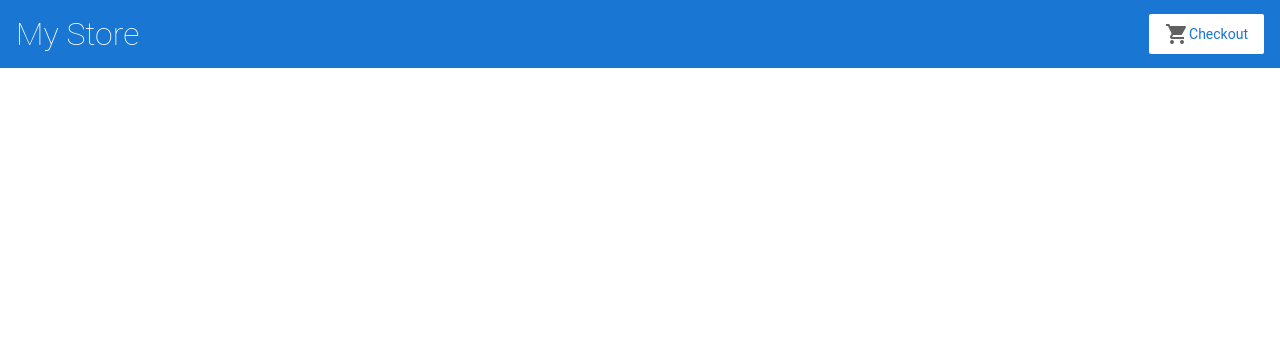
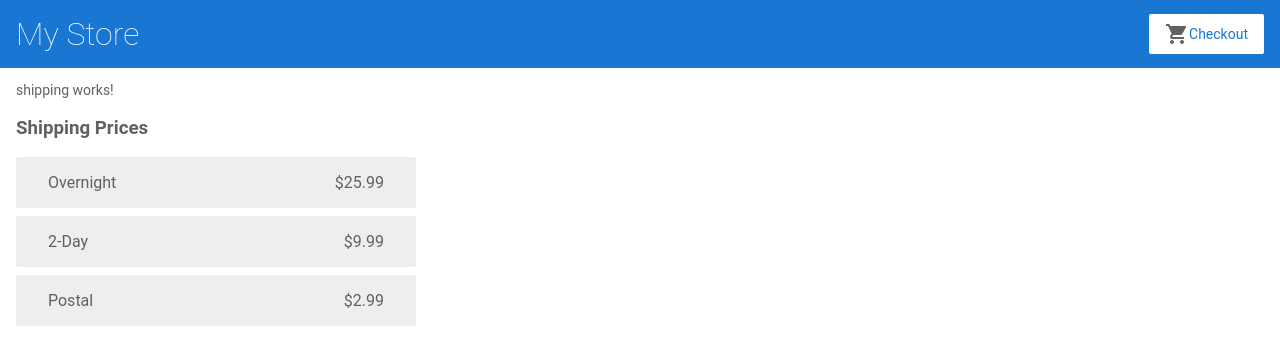
Before and after one commit to prusinskis/ITDEV162-800-FA2023-Activity-7, an Angular app: page /shipping in a window 1280 px wide. Before the commit this address led to /. Shown: the top 364 px of the page. Built offline with nearby package versions, Linux system fonts and the light colour scheme.

Commit message:
Configuring the ShippingComponent to use CartService

```diff
--- a/src/app/app.module.ts
+++ b/src/app/app.module.ts
@@ -10,6 +10,7 @@
 import { ProductDetailsComponent } from './product-details/product-details.component';
 import { CartComponent } from './cart/cart.component';
 import { HttpClientModule } from '@angular/common/http';
+import { ShippingComponent } from './shipping/shipping.component';
 
 @NgModule({
   imports: [
@@ -20,6 +21,7 @@
       { path: '', component: ProductListComponent },
       { path: 'products/:productId', component:ProductDetailsComponent},
       { path: 'cart', component: CartComponent },
+      { path: 'shipping', component: ShippingComponent },
     ])
   ],
   declarations: [
@@ -28,7 +30,8 @@
     ProductListComponent,
     ProductAlertsComponent,
     ProductDetailsComponent,
-    CartComponent
+    CartComponent,
+    ShippingComponent
   ],
   bootstrap: [
     AppComponent
--- a/src/app/cart.service.ts
+++ b/src/app/cart.service.ts
@@ -1,3 +1,4 @@
+import { HttpClient } from '@angular/common/http';
 import { Product } from './products';
 import { Injectable } from '@angular/core';
 
@@ -6,7 +7,16 @@
 })
 export class CartService {
   items: Product[] = [];
+
+  constructor(
+    private http: HttpClient
+  ) {}
+
 /* . . . */
+
+  getShippingPrices() {
+    return this.http.get<{type: string, price: number}[]>('/assets/shipping.json');
+  }
 
   addToCart(product: Product) {
     this.items.push(product);
--- a/src/app/cart/cart.component.html
+++ b/src/app/cart/cart.component.html
@@ -1,4 +1,8 @@
 <h3>Cart</h3>
+
+<p>
+  <a routerLink="/shipping">Shipping Prices</a>
+</p>
 
 <div class="cart-item" *ngFor="let item of items">
   <span>{{ item.name }}</span>
--- /dev/null
+++ b/src/app/shipping/shipping.component.html
@@ -0,0 +1,7 @@
+<p>shipping works!</p>
+<h3>Shipping Prices</h3>
+
+<div class="shipping-item" *ngFor="let shipping of shippingCosts | async">
+  <span>{{ shipping.type }}</span>
+  <span>{{ shipping.price | currency }}</span>
+</div>
--- /dev/null
+++ b/src/app/shipping/shipping.component.ts
@@ -0,0 +1,19 @@
+import { Component, OnInit } from '@angular/core';
+
+import { Observable } from 'rxjs';
+import { CartService } from '../cart.service';
+
+@Component({
+  selector: 'app-shipping',
+  templateUrl: './shipping.component.html',
+  styleUrls: ['./shipping.component.css']
+})
+export class ShippingComponent implements OnInit  {
+  constructor(private cartService: CartService) { }
+
+  shippingCosts!: Observable<{ type: string, price: number }[]>;
+
+  ngOnInit(): void {
+    this.shippingCosts =  this.cartService.getShippingPrices();
+  }
+}
```
Also changed, not shown: src/app/shipping/shipping.component.css (added), 1 other file (tests, documents, lock files or other folders).
